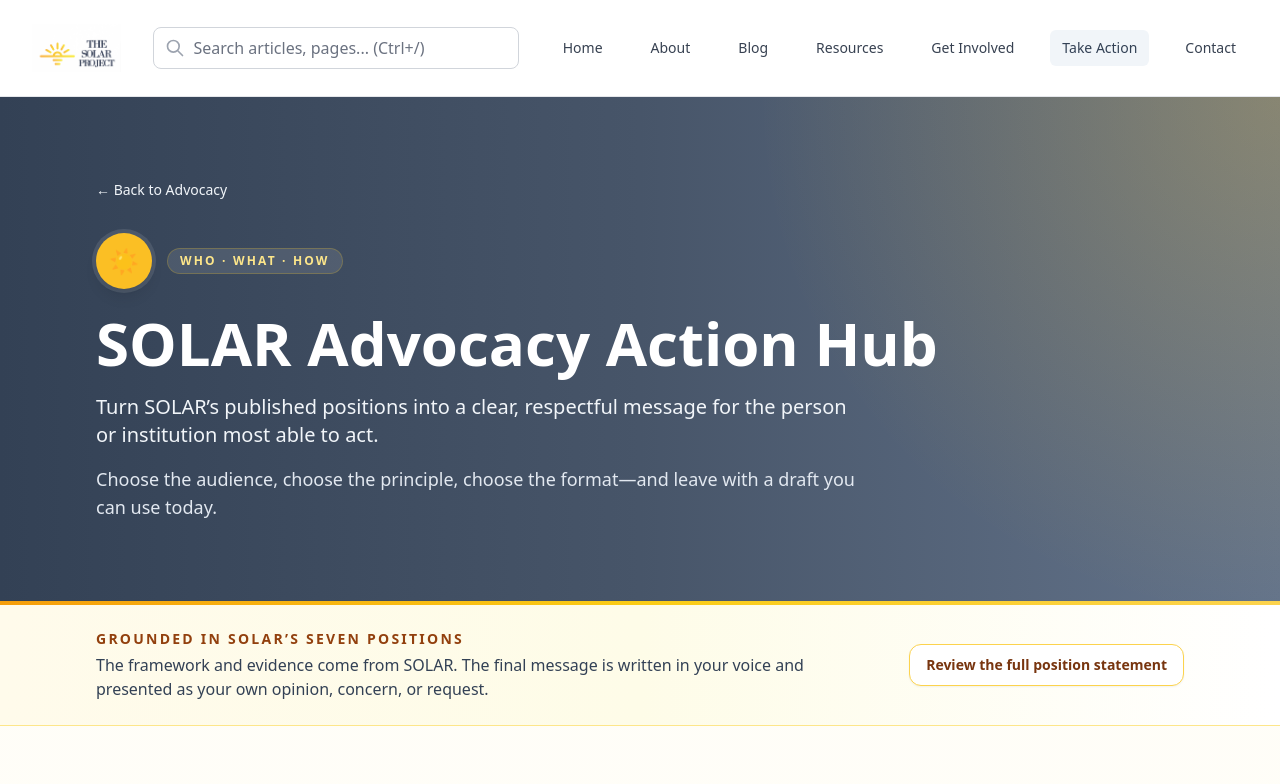
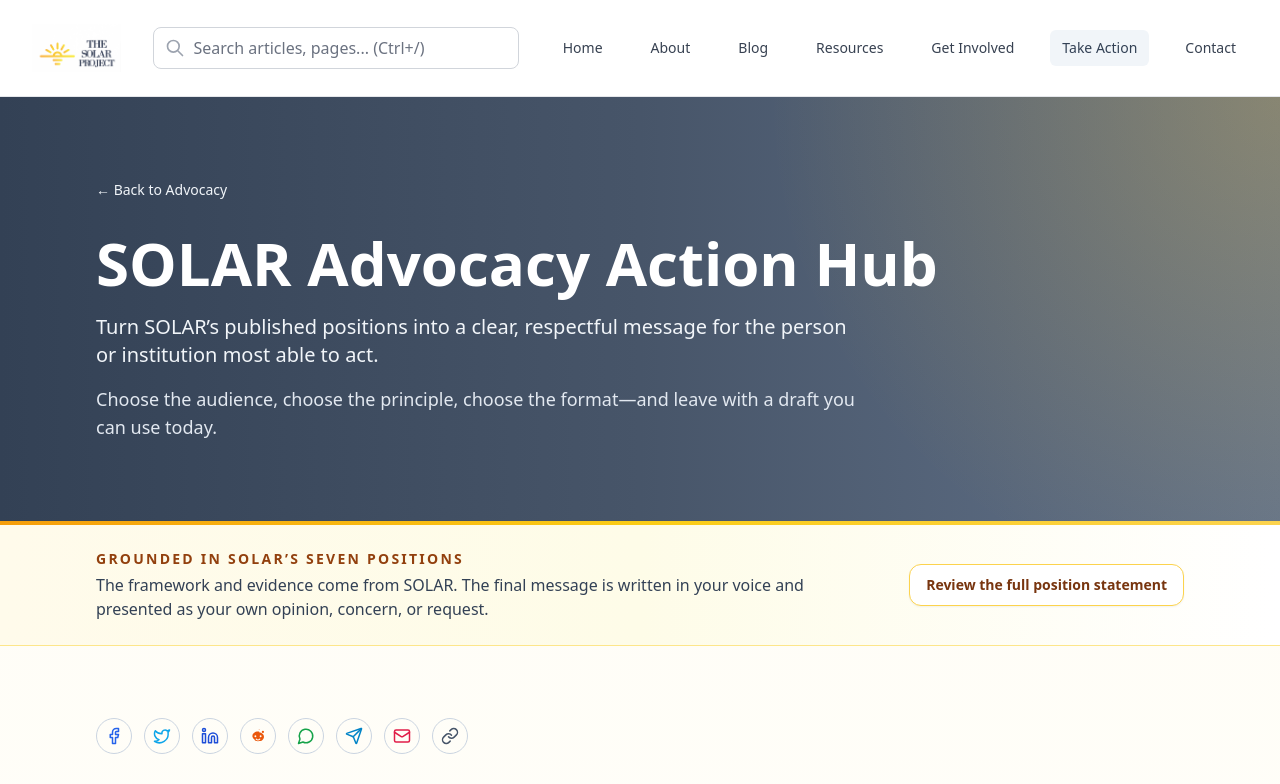
Before and after one commit to projectsolarrecon/Solar, a React (Vite) app: page /advocacy/action-hub in a window 1280 px wide. Shown: the top 784 px of the page. Built offline with nearby package versions, Linux system fonts and the light colour scheme.

Commit message:
Simplify Action Hub hero

```diff
--- a/src/pages/AdvocacyActionHub.tsx
+++ b/src/pages/AdvocacyActionHub.tsx
@@ -116,16 +116,7 @@ export default function AdvocacyActionHub(): JSX.Element {
           </Link>
 
           <div className="mt-8 max-w-4xl">
-            <div className="flex items-center gap-4">
-              <div className="flex h-14 w-14 items-center justify-center rounded-full bg-amber-400 text-2xl text-slate-900 shadow-lg ring-4 ring-white/10">
-                ☀️
-              </div>
-              <span className="inline-flex rounded-full bg-white/10 px-3 py-1 text-xs font-bold uppercase tracking-[0.18em] text-amber-200 ring-1 ring-amber-300/30">
-                Who · What · How
-              </span>
-            </div>
-
-            <h1 className="mt-6 text-4xl font-bold leading-tight sm:text-5xl lg:text-6xl">
+            <h1 className="text-4xl font-bold leading-tight sm:text-5xl lg:text-6xl">
               SOLAR Advocacy Action Hub
             </h1>
             <p className="mt-5 max-w-3xl text-lg leading-relaxed text-slate-100 sm:text-xl">
```
